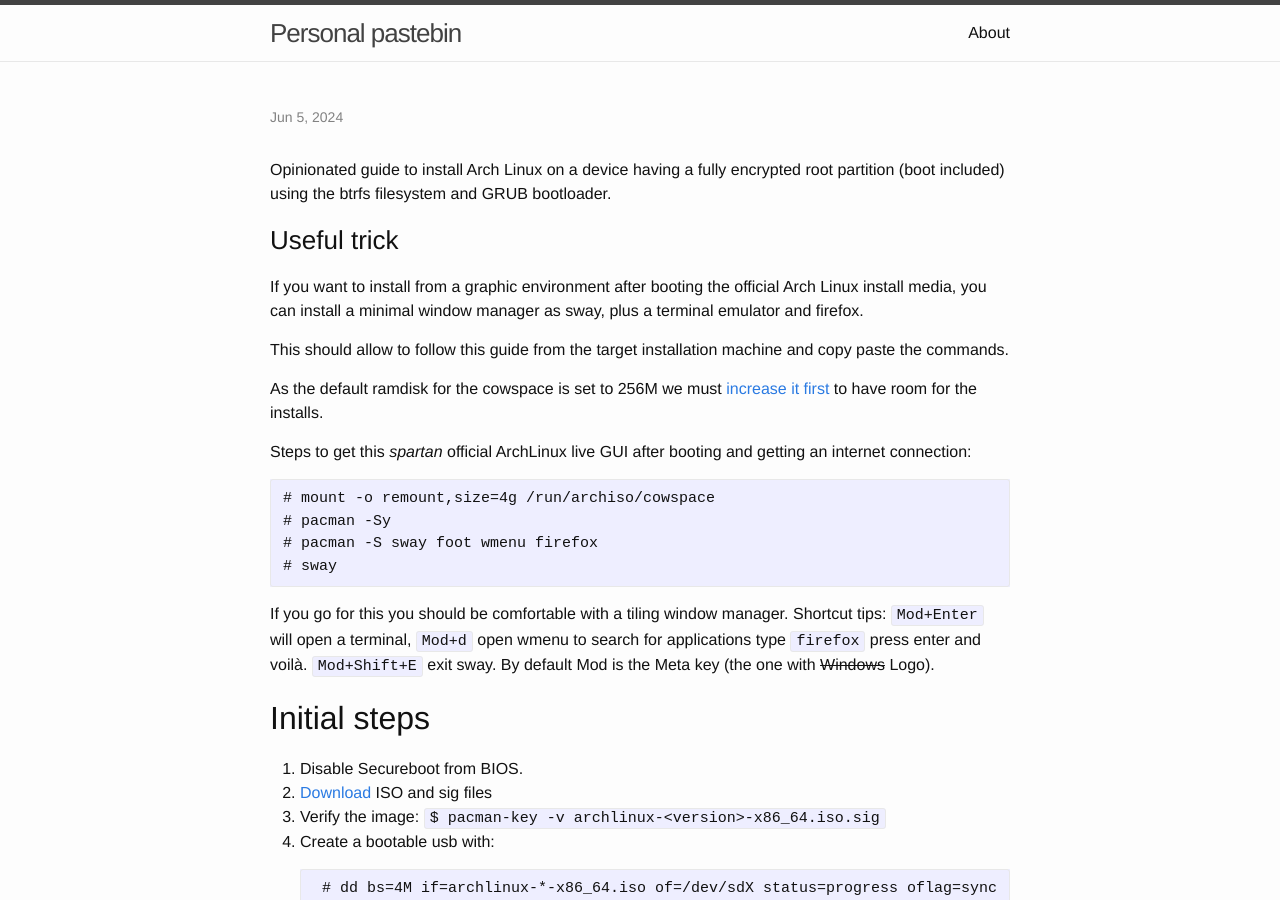
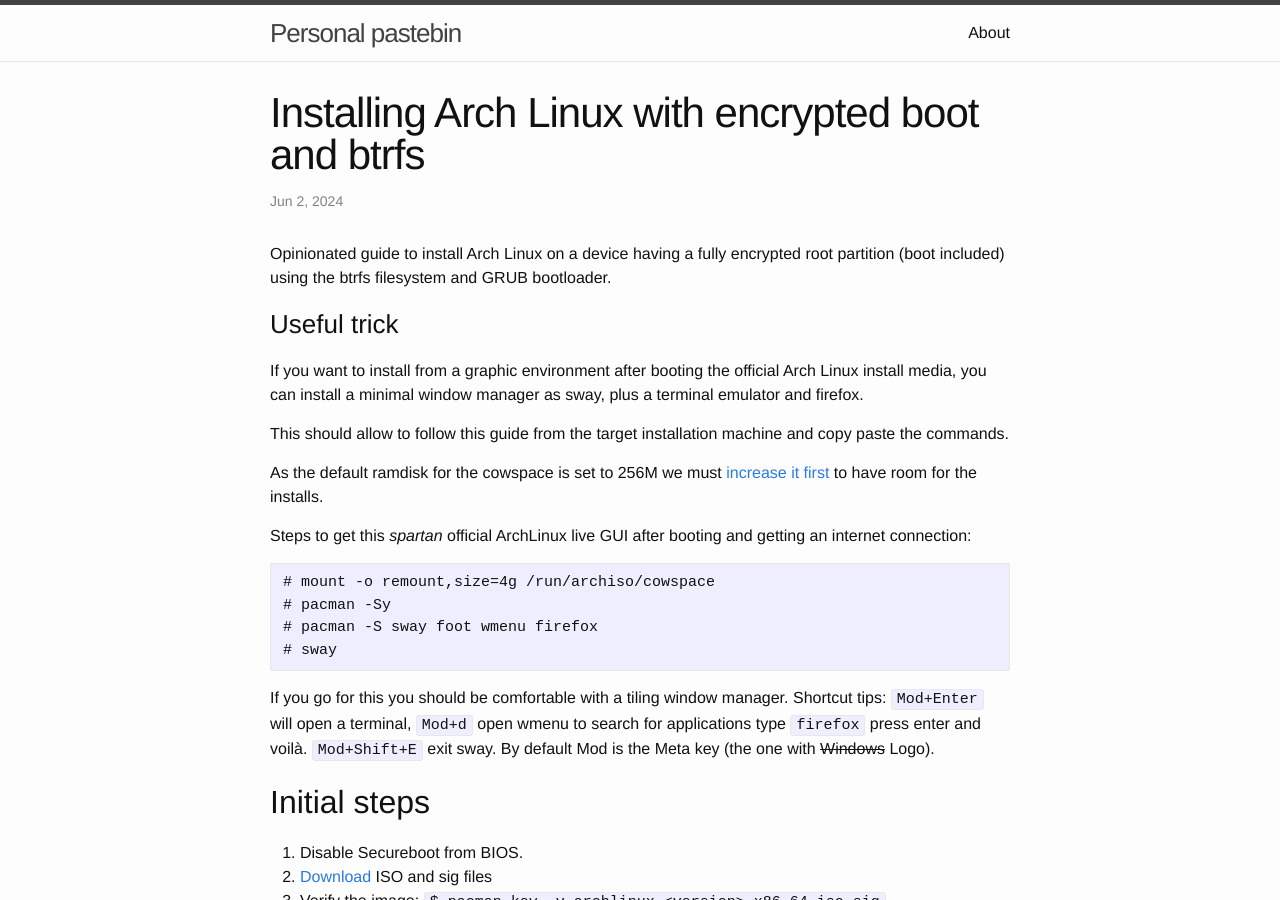
Before and after one commit to arielzn/arielzn.github.io, a Jekyll site: the page built from _posts/2024-06-03-install-archlinux-encrypted-boot.md, in a window 1280 px wide and 900 px high. Built offline with Jekyll 4.4.1, drawn with Linux system fonts in a browser that asks for light colours; our own code applies the rules of GitHub Pages for plain Markdown files.

Commit message:
fix new post header

```diff
--- a/_posts/2024-06-03-install-archlinux-encrypted-boot.md
+++ b/_posts/2024-06-03-install-archlinux-encrypted-boot.md
@@ -1,6 +1,6 @@
 ---
 layout: post
-title:  "Installing Arch Linux with encrypted boot and btrfs
+title:  "Installing Arch Linux with encrypted boot and btrfs"
 date:   2024-06-03 01:01:01 +0200
 categories: archlinux installation encrypted boot btrfs
 ---
```
